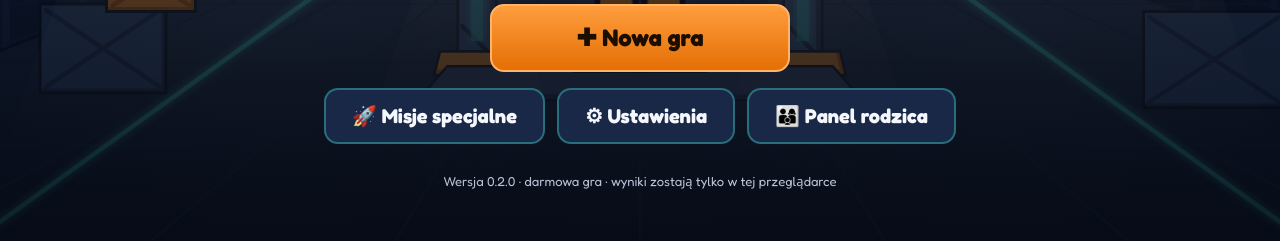
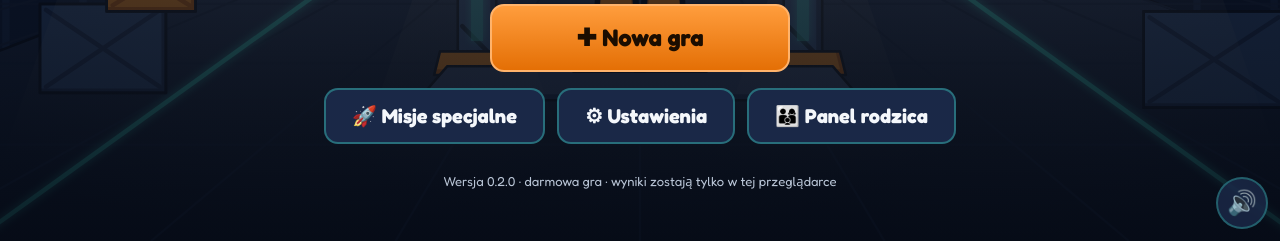
Before and after one commit to dzpspzoo/Roboguardian-English-Quest-, a plain HTML site: page index.html in a window 1280 px wide. Shown: the part 559-800 px from the top of the page. Drawn offline with Linux system fonts and the light colour scheme.

Commit message:
Przycisk wyciszenia na każdym ekranie; cache rg-v8 (nowa muzyka)
Co-Authored-By: Claude Opus 5.5 <noreply@anthropic.com>
Claude-Session: https://claude.ai/code/session_01QJgM5rV6GpfumnjaFHoQMa

```diff
--- a/src/core/app.css
+++ b/src/core/app.css
@@ -83,3 +83,6 @@ pre.report { white-space: pre-wrap; font-family: inherit; line-height: 1.5; marg
 .asm { position: relative; }
 .asm svg { width: 100%; height: auto; max-height: 52vh; display: block; margin: 0 auto; }
 h1.logo img { width: min(560px, 86vw); height: auto; display: block; margin: 0 auto; filter: drop-shadow(0 4px 18px rgba(0,0,0,.5)); }
+.mutebtn { position: fixed; right: 12px; bottom: 12px; z-index: 60; width: 52px; height: 52px; border-radius: 50%; border: 2px solid var(--rg-line); background: var(--rg-panel-solid); color: var(--rg-text); font-size: 24px; cursor: pointer; opacity: .85; }
+.mutebtn:hover, .mutebtn:focus-visible { opacity: 1; border-color: var(--rg-accent-2); outline: none; }
+.mutebtn[aria-pressed="true"] { border-color: var(--rg-accent); }
--- a/src/core/app.js
+++ b/src/core/app.js
@@ -449,3 +449,19 @@ async function mountAssembly(box, got, fresh) {
 const PART_ALIAS = { '01_tulow': 'torso', '02_glowa': 'head', '03_miednica': 'pelvis', '04_udo_L': 'thigh_l', '05_udo_P': 'thigh_r',
   '06_golen_L': 'shin_l', '07_golen_P': 'shin_r', '08_ramie_L': 'arm_l', '09_przedramie_L': 'forearm_l', '10_ramie_P': 'arm_r', '11_przedramie_P': 'forearm_r' };
 function normPart(id) { return id ? (PART_ALIAS[id] || id) : null; }
+
+// --- Przycisk wyciszenia: zawsze w prawym dolnym rogu, na każdym ekranie (także w misjach) ---
+(function muteButton() {
+  const b = document.createElement('button');
+  b.className = 'mutebtn';
+  const paint = () => {
+    const m = !!(RGAudio && RGAudio.isMuted && RGAudio.isMuted());
+    b.textContent = m ? '🔇' : '🔊';
+    b.setAttribute('aria-label', m ? 'Włącz dźwięk' : 'Wycisz muzykę i dźwięki');
+    b.title = b.getAttribute('aria-label');
+    b.setAttribute('aria-pressed', String(m));
+  };
+  b.addEventListener('click', () => { try { RGAudio.toggleMute(); } catch (e) {} paint(); });
+  document.body.append(b);
+  paint(); setTimeout(paint, 500);
+})();
--- a/sw.js
+++ b/sw.js
@@ -1,5 +1,5 @@
 // Tryb offline: pliki gry zapisywane przy pierwszym użyciu. Kod (html/js/css/json) najpierw z sieci, reszta z pamięci.
-const CACHE = 'rg-v7';
+const CACHE = 'rg-v8';
 self.addEventListener('install', e => self.skipWaiting());
 self.addEventListener('activate', e => e.waitUntil((async () => {
   for (const k of await caches.keys()) if (k !== CACHE) await caches.delete(k);
```
